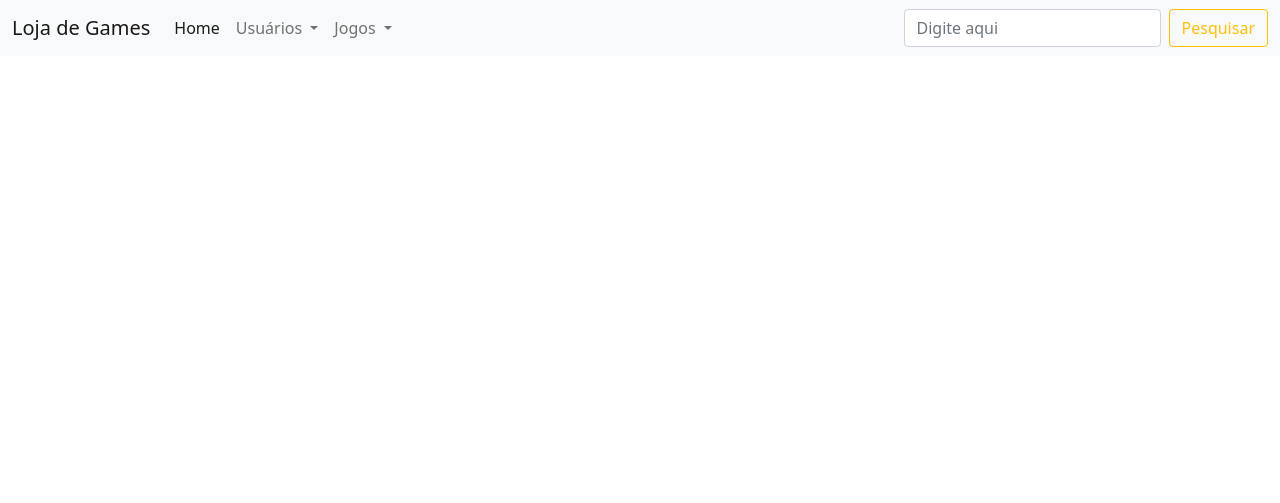
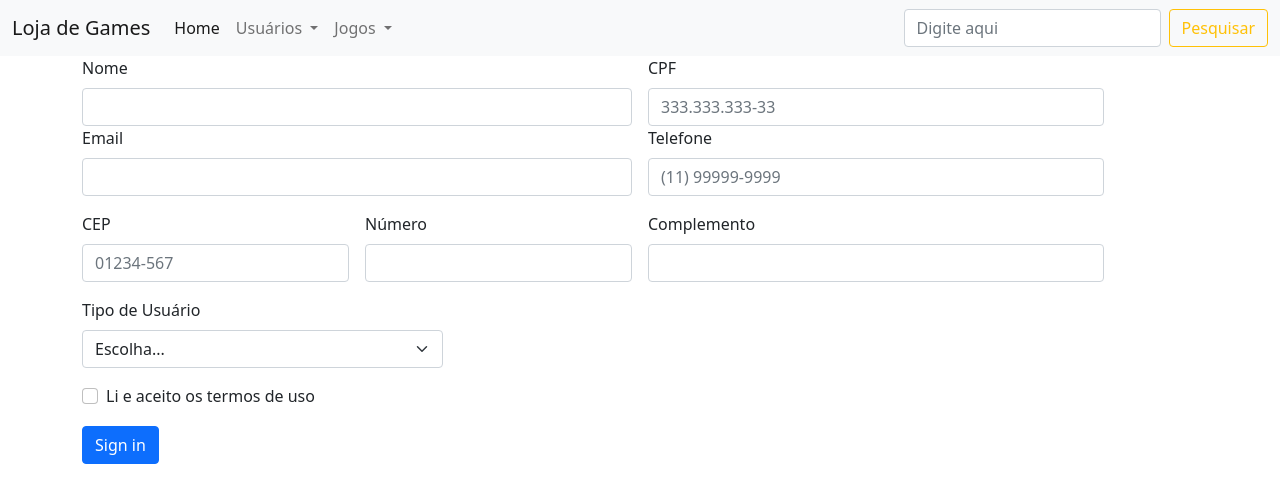
Before and after one commit to GuilhermeAlmeida21/aulagit, a PHP site: page /cadusuario.php in a window 1280 px wide. Shown: the top 503 px of the page. Run offline with PHP 8.4, Linux system fonts and the light colour scheme.

Commit message:
front-end Cadastro

```diff
--- a/view/cadusuario.php
+++ b/view/cadusuario.php
@@ -1,10 +1,64 @@
 <?php
 include_once("header.php");
 ?>
+ <div class="container">
+<div class="row g-3">
+  <div class="col-6">
+  <label for="inputName" class="form-label">Nome</label>
+    <input type="text" class="form-control" placeholder="" aria-label="First name">
+  </div>
+  <div class="col-5">
+    <label for="inputcpf" class="form-label">CPF</label>
+    <input type="text" class="form-control" id="inputcpf"  placeholder="333.333.333-33">
+  </div>
+
+</div>
+<form class="row g-3">
+  <div class="col-6">
+    <label for="inputEmail4" class="form-label">Email</label>
+    <input type="email" class="form-control" id="inputEmail4">
+  </div>
+  <div class="col-5">
+    <label for="inputFone" class="form-label">Telefone</label>
+    <input type="text" class="form-control" id="inputFone"  placeholder="(11) 99999-9999">
+  </div>
+  <div class="col-3">
+    <label for="inputCEP" class="form-label">CEP</label>
+    <input type="text" class="form-control" id="inputCEP" placeholder="01234-567">
+  </div>
+  <div class="col-3">
+    <label for="inputnum" class="form-label">Número</label>
+    <input type="text" class="form-control" id="inputnum">
+  </div>
+  <div class="col-5">
+    <label for="inputcomp" class="form-label">Complemento</label>
+    <input type="text" class="form-control" id="inputcomp">
+  </div>
 
 
+  <div class="col-md-4">
+    <label for="inputState" class="form-label">Tipo de Usuário</label>
+    <select id="inputState" class="form-select">
+      <option selected>Escolha...</option>
+      <option value="1">Funcionário</option>
+      <option value="2">Cliente</option>
 
+    </select>
+  </div>
 
+  <div class="col-12">
+    <div class="form-check">
+      <input class="form-check-input" type="checkbox" id="gridCheck">
+      <label class="form-check-label" for="gridCheck">
+        Li e aceito os termos de uso
+      </label>
+    </div>
+  </div>
+  <div class="col-12">
+    <button type="submit" class="btn btn-primary">Sign in</button>
+  </div>
+</form>
+</div>
 
 
 <?php
--- a/view/header.php
+++ b/view/header.php
@@ -7,7 +7,7 @@
     <meta name="viewport" content="width=device-width, initial-scale=1.0">
     <link href="https://cdn.jsdelivr.net/npm/bootstrap@5.1.3/dist/css/bootstrap.min.css" rel="stylesheet" integrity="sha384-1BmE4kWBq78iYhFldvKuhfTAU6auU8tT94WrHftjDbrCEXSU1oBoqyl2QvZ6jIW3" crossorigin="anonymous">
 
-    <title>Loja online de jogos para PC</title>
+    <title>Loja de Games</title>
 </head>
 
 <body>
```
